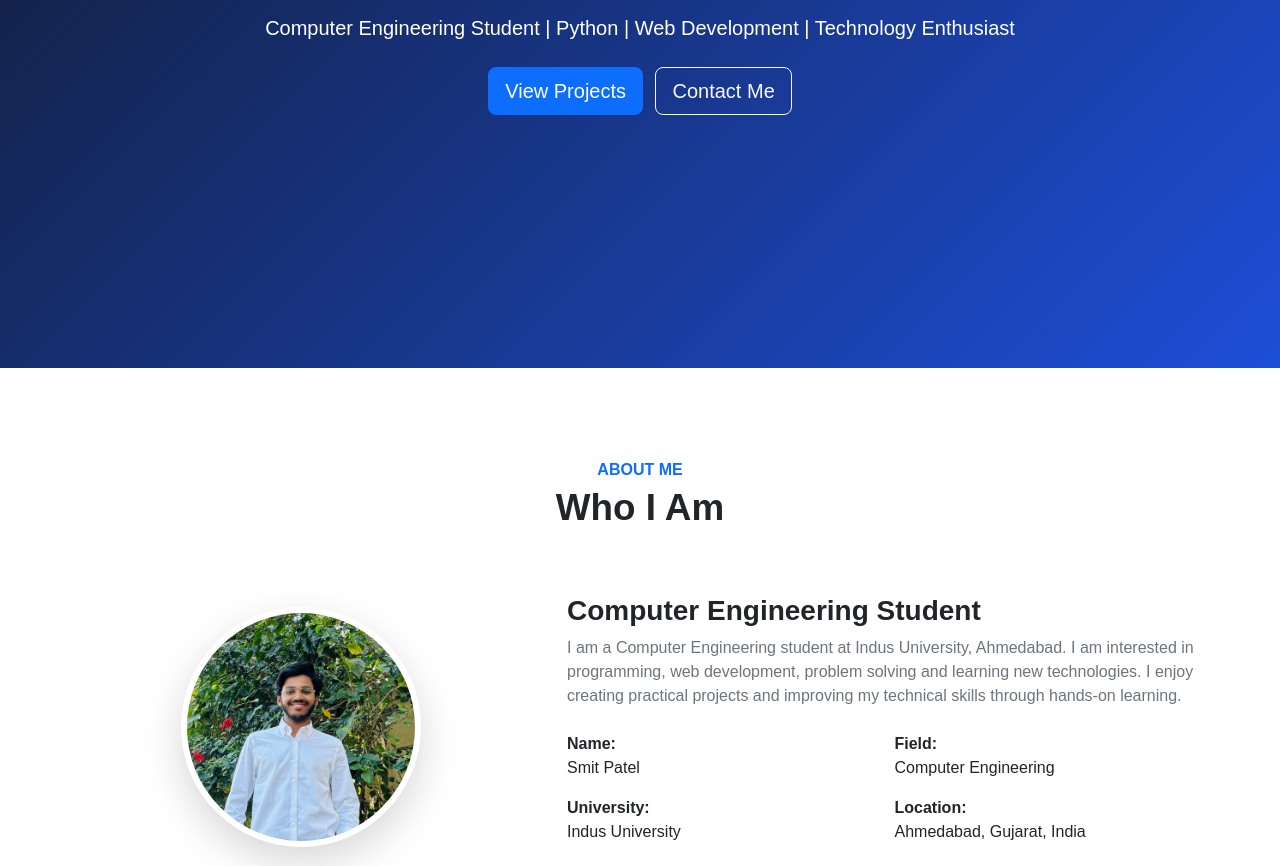
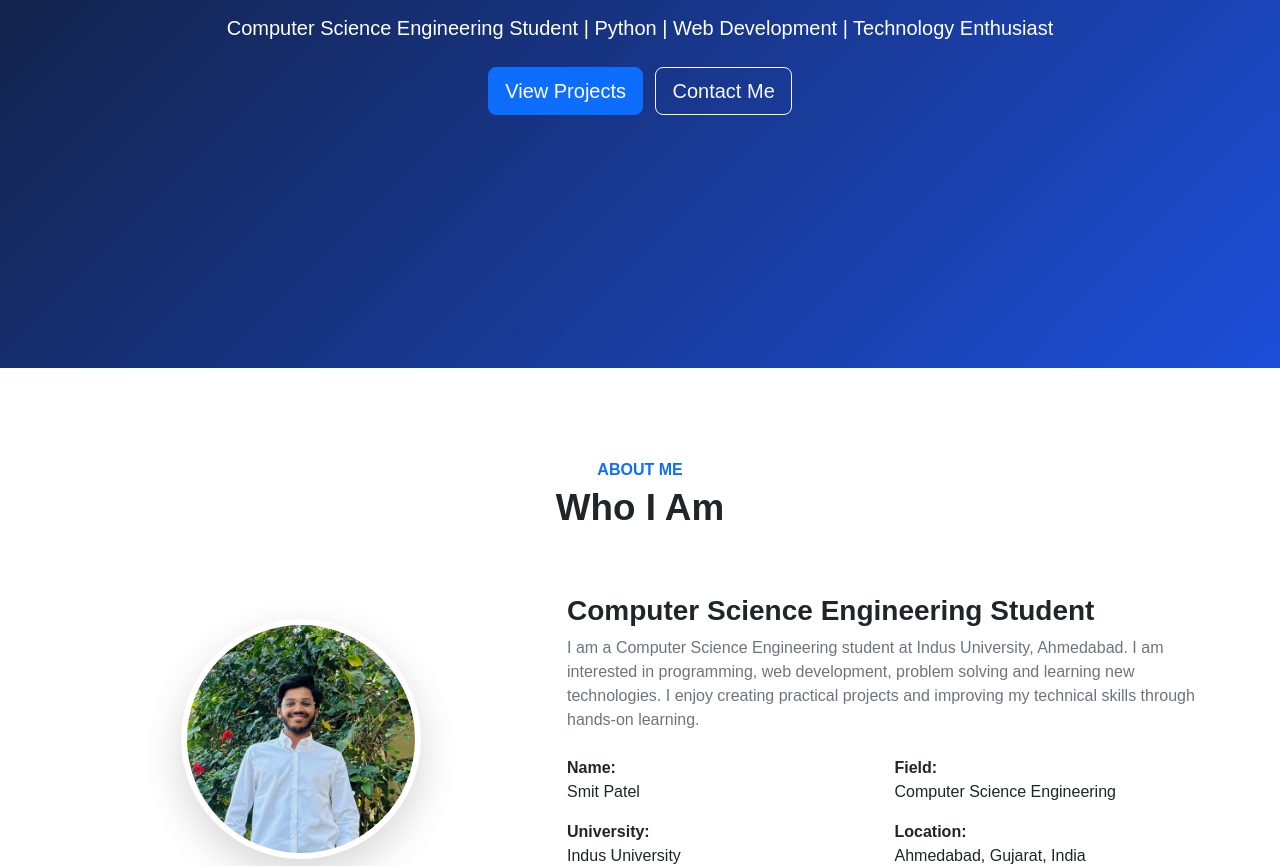
Before and after one commit to smitpatel2924/patel-smit-portfolio, a plain HTML site: page index.html in a window 1280 px wide. Shown: the part 432-1298 px from the top of the page. Drawn offline with nearby package versions, Linux system fonts and the light colour scheme.

Commit message:
Update portfolio to reflect Computer Science major

```diff
--- a/index.html
+++ b/index.html
@@ -3,7 +3,7 @@
 <head>
   <meta charset="UTF-8">
   <meta name="viewport" content="width=device-width, initial-scale=1.0">
-  <meta name="description" content="Smit Patel - Indus University Computer Engineering Student Portfolio">
+  <meta name="description" content="Smit Patel - Indus University Computer Science Engineering Student Portfolio">
   <title>Smit Patel | Portfolio</title>
   <link href="https://cdn.jsdelivr.net/npm/bootstrap@5.3.3/dist/css/bootstrap.min.css" rel="stylesheet">
   <link href="https://cdn.jsdelivr.net/npm/bootstrap-icons@1.11.3/font/bootstrap-icons.css" rel="stylesheet">
@@ -35,7 +35,7 @@
     <div class="hero-card mx-auto">
       <p class="text-uppercase small fw-semibold mb-2">Welcome to my portfolio</p>
       <h1 class="display-3 fw-bold">Hi, I'm <span>Smit Patel</span></h1>
-      <p class="lead mt-3">Computer Engineering Student | Python | Web Development | Technology Enthusiast</p>
+      <p class="lead mt-3">Computer Science Engineering Student | Python | Web Development | Technology Enthusiast</p>
       <div class="mt-4">
         <a href="#projects" class="btn btn-primary btn-lg me-2">View Projects</a>
         <a href="#contact" class="btn btn-outline-light btn-lg">Contact Me</a>
@@ -57,16 +57,16 @@
         </div>
       </div>
       <div class="col-lg-7">
-        <h3 class="fw-bold">Computer Engineering Student</h3>
+        <h3 class="fw-bold">Computer Science Engineering Student</h3>
         <p class="text-secondary">
-          I am a Computer Engineering student at Indus University, Ahmedabad.
+          I am a Computer Science Engineering student at Indus University, Ahmedabad.
           I am interested in programming, web development, problem solving and
           learning new technologies. I enjoy creating practical projects and
           improving my technical skills through hands-on learning.
         </p>
         <div class="row mt-4">
           <div class="col-sm-6 mb-3"><strong>Name:</strong><br>Smit Patel</div>
-          <div class="col-sm-6 mb-3"><strong>Field:</strong><br>Computer Engineering</div>
+          <div class="col-sm-6 mb-3"><strong>Field:</strong><br>Computer Science Engineering</div>
           <div class="col-sm-6 mb-3"><strong>University:</strong><br>Indus University</div>
           <div class="col-sm-6 mb-3"><strong>Location:</strong><br>Ahmedabad, Gujarat, India</div>
         </div>
@@ -143,9 +143,9 @@
       <div class="timeline-item">
         <div class="timeline-dot"></div>
         <div class="timeline-content">
-          <h4>Bachelor's Degree in Computer Engineering</h4>
+          <h4>Bachelor's Degree in Computer Science Engineering</h4>
           <p class="mb-1 fw-semibold">Indus University, Ahmedabad</p>
-          <p class="text-secondary">Currently pursuing Computer Engineering and developing skills in programming, databases, networking and web technologies.</p>
+          <p class="text-secondary">Currently pursuing Computer Science Engineering and developing skills in programming, databases, networking and web technologies.</p>
         </div>
       </div>
     </div>
```
